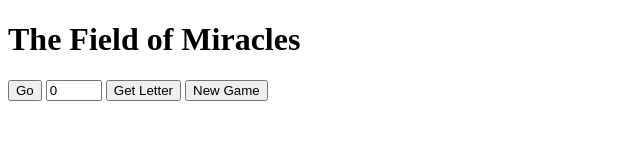
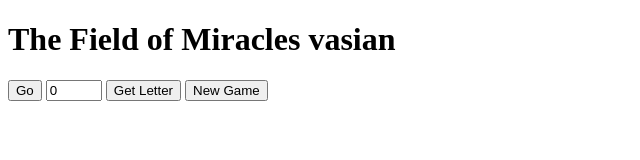
Before and after one commit to miwanoff/the-field-of-miracles_1, a plain HTML site: page index.html in a window 1280 px wide. Shown: the whole page, without its empty margins (0-640 px from the left). Drawn offline with Linux system fonts and the light colour scheme.

Commit message:
change h1

```diff
--- a/index.html
+++ b/index.html
@@ -6,7 +6,7 @@
     <title>Document</title>
   </head>
   <body>
-    <h1>The Field of Miracles</h1>
+    <h1>The Field of Miracles vasian</h1>
     <button id="go">Go</button>
     <input type="number" id="letter_index" min="0" max="30" value="0" />
     <button id="get_letter">Get Letter</button>
```
